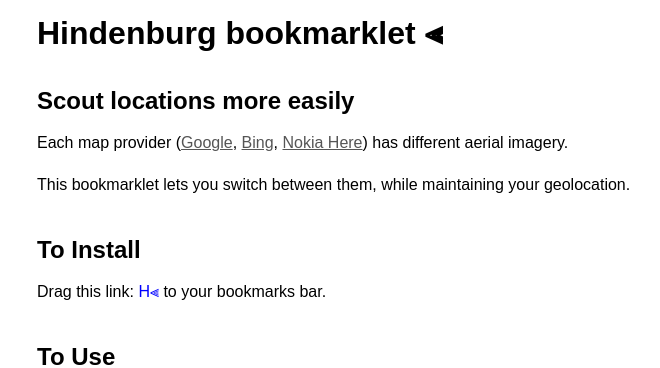
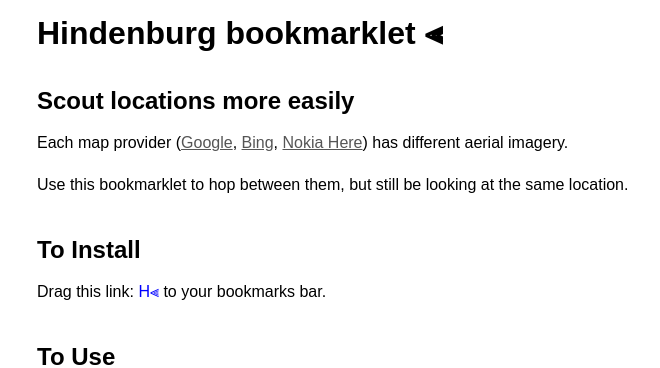
Before and after one commit to sturob/sturob.com, a Jekyll site: the page tools/hindenburg/index.html, which Jekyll copies as it is, in a window 1280 px wide. Shown: the top 368 px of the page, without its empty margins (303-963 px from the left). Built offline with Jekyll 4.4.1, drawn with Linux system fonts in a browser that asks for light colours.

Commit message:
tighter copy

```diff
--- a/tools/hindenburg/index.html
+++ b/tools/hindenburg/index.html
@@ -46,7 +46,7 @@
 
 <h2>Scout locations more easily</h2>
 
-<p>Each map provider (<a href="http://maps.google.com/">Google</a>, <a href="http://maps.bing.com/">Bing</a>, <a href="http://here.com">Nokia Here</a>) has different aerial imagery.</p> <p>This bookmarklet lets you switch between them, while maintaining your geolocation.</p>
+<p>Each map provider (<a href="http://maps.google.com/">Google</a>, <a href="http://maps.bing.com/">Bing</a>, <a href="http://here.com">Nokia Here</a>) has different aerial imagery.</p> <p>Use this bookmarklet to hop between them, but still be looking at the same location.</p>
 
 <h2>To Install</h2>
 <p>
```
